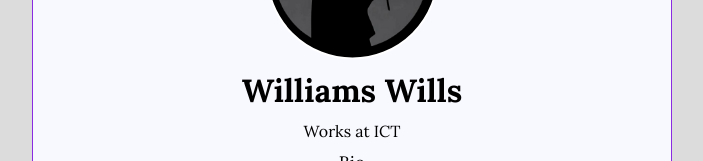
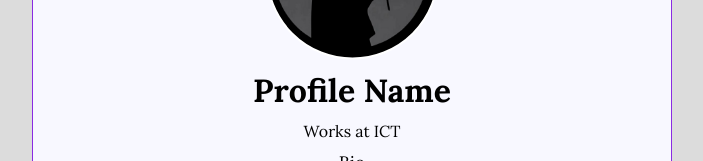
Before and after one commit to WILLIAMS-creator672/profile-card, a plain HTML site: page index.html in a window 1280 px wide. Shown: the part 337-498 px from the top of the page, without its empty margins (288-991 px from the left). Drawn offline with Linux system fonts and the light colour scheme.

Commit message:
changed html text content

```diff
--- a/index.html
+++ b/index.html
@@ -23,7 +23,7 @@
     <div class="card">
         <img src="bio-dpp.png" alt="" class="dp">
         <div class="name">
-            <h1>Williams Wills</h1>
+            <h1>Profile Name</h1>
         </div>
         <div class="about">
             <p>Works at ICT</p>
```
